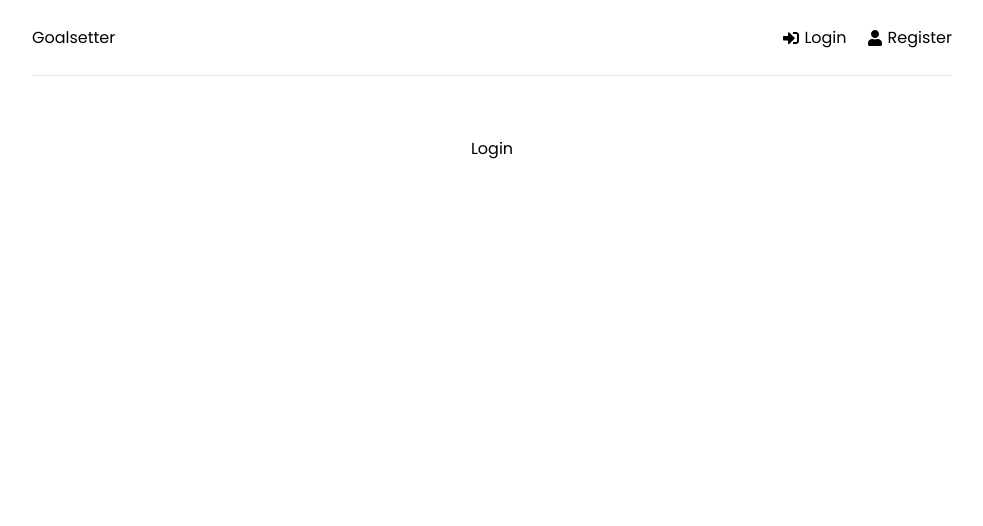
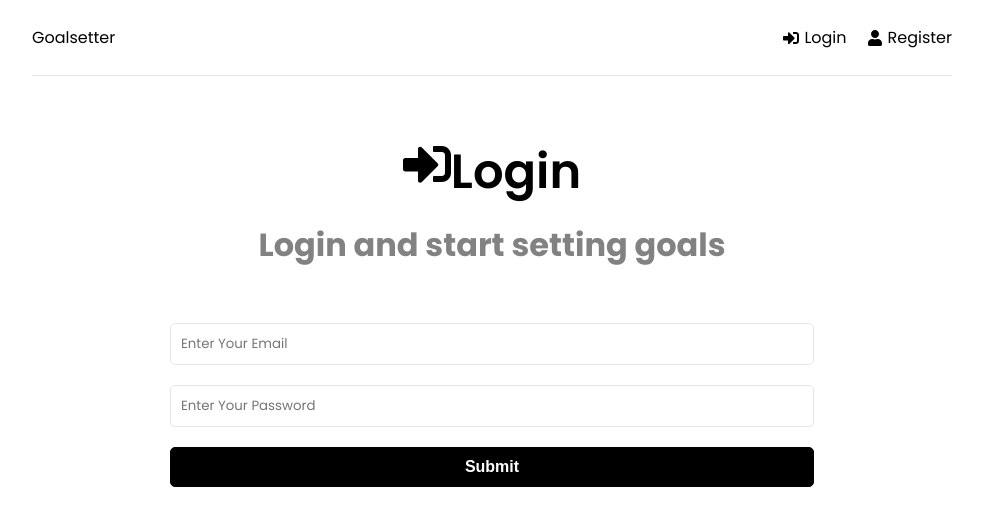
Before and after one commit to manutdmohit/MERN-Backend-for-Goals, a React (Create React App) app in the folder frontend/: page /login in a window 1280 px wide. Shown: the top 526 px of the page, without its empty margins (148-1131 px from the left). Built offline with nearby package versions, Linux system fonts and the light colour scheme.

Commit message:
Login Page

```diff
--- a/frontend/src/pages/Login.js
+++ b/frontend/src/pages/Login.js
@@ -1,5 +1,67 @@
+import { useState, useEffect } from 'react';
+import { FaSignInAlt } from 'react-icons/fa';
+
 const Login = () => {
-  return <div>Login</div>;
+  const [formData, setFormData] = useState({
+    email: '',
+    password: '',
+  });
+
+  const { email, password } = formData;
+
+  const onChange = (e) => {
+    const { name, value } = e.target;
+    setFormData({ ...formData, [name]: value });
+  };
+
+  const onSubmit = (e) => {
+    e.preventDefault();
+  };
+
+  return (
+    <>
+      <section className="heading">
+        <h1>
+          <FaSignInAlt />
+          Login
+        </h1>
+        <p>Login and start setting goals</p>
+      </section>
+
+      <section className="form">
+        <form onSubmit={onSubmit}>
+          <div className="form-group">
+            <input
+              type="email"
+              className='="form-control'
+              id="email"
+              name="email"
+              value={email}
+              placeholder="Enter Your Email"
+              onChange={onChange}
+            />
+          </div>
+          <div className="form-group">
+            <input
+              type="password"
+              className='="form-control'
+              id="password"
+              name="password"
+              value={password}
+              placeholder="Enter Your Password"
+              onChange={onChange}
+            />
+          </div>
+
+          <div className="form-group">
+            <button type="submit" className="btn btn-block">
+              Submit
+            </button>
+          </div>
+        </form>
+      </section>
+    </>
+  );
 };
 
 export default Login;
```
